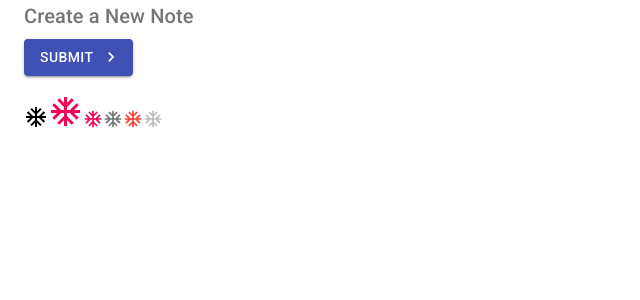
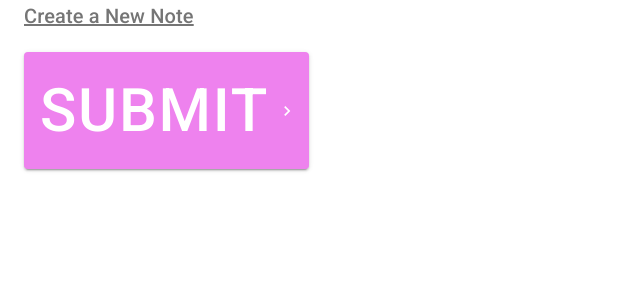
Before and after one commit to SalmaGira/material-ui-note-app, a React (Create React App) app: page /create in a window 1280 px wide. Shown: the top 300 px of the page, without its empty margins (0-640 px from the left). Built offline with nearby package versions, Linux system fonts and the light colour scheme.

Commit message:
make style hook

```diff
--- a/src/pages/Create.js
+++ b/src/pages/Create.js
@@ -3,13 +3,29 @@ import Typography from "@material-ui/core/Typography";
 import Button from "@material-ui/core/Button";
 import Container from "@material-ui/core/Container";
 import KeyboardArrowRightIcon from "@material-ui/icons/KeyboardArrowRight";
-import SendIcon from "@material-ui/icons/Send";
-import AcUnitOutlinedIcon from "@material-ui/icons/AcUnitOutlined";
+import { makeStyles } from "@material-ui/core";
+
+const useStyle = makeStyles({
+  btn: {
+    fontSize: 60,
+    backgroundColor: "violet",
+    "&:hover": {
+      background: "blue",
+    },
+  },
+  title: {
+    textDecoration: "underline",
+    marginBottom: 20,
+  },
+});
 
 export default function Create() {
+  const classes = useStyle();
+
   return (
     <Container size="sm">
       <Typography
+        className={classes.title}
         variant="h6"
         color="textSecondary"
         component="h2"
@@ -19,24 +35,15 @@ export default function Create() {
       </Typography>
 
       <Button
+        className={classes.btn}
         onClick={() => console.log("you clicked me")}
         type="submit"
-        color="primary"
+        color="secondary"
         variant="contained"
         endIcon={<KeyboardArrowRightIcon />}
       >
         Submit
       </Button>
-      <br />
-
-      {/* icons */}
-      <br />
-      <AcUnitOutlinedIcon />
-      <AcUnitOutlinedIcon color="secondary" fontSize="large" />
-      <AcUnitOutlinedIcon color="secondary" fontSize="small" />
-      <AcUnitOutlinedIcon color="action" fontSize="small" />
-      <AcUnitOutlinedIcon color="error" fontSize="small" />
-      <AcUnitOutlinedIcon color="disabled" fontSize="small" />
     </Container>
   );
 }
```
